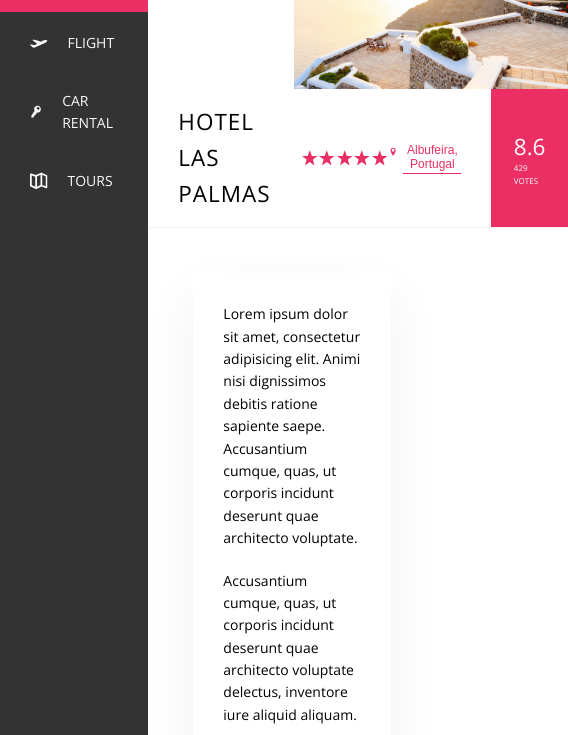
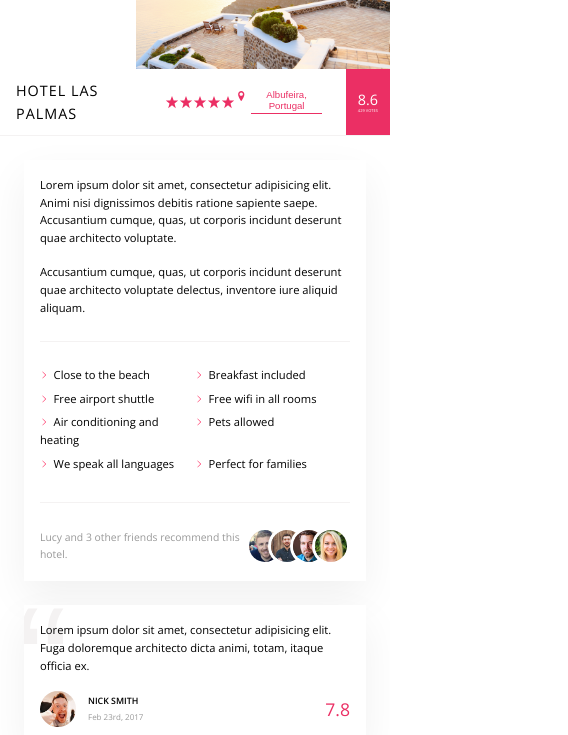
Before and after one commit to bradripple/Trillo, a plain HTML site: page starter/index.html in a window 390 px wide. Shown: the part 225-960 px from the top of the page, 568 px wide, since content can reach past the window. Drawn offline with nearby package versions, Linux system fonts and the light colour scheme.

Commit message:
Completed media queries part 1 and part 2

```diff
--- a/starter/css/style.css
+++ b/starter/css/style.css
@@ -42,6 +42,9 @@ Grey dark 3: #999
 html {
   box-sizing: border-box;
   font-size: 62.5%; }
+  @media only screen and (max-width: 68.75em) {
+    html {
+      font-size: 50%; } }
 
 body {
   font-family: 'Open Sans', sans-serif;
@@ -59,6 +62,11 @@ body {
   background-color: var(--color-grey-light-1);
   box-shadow: var(--shadow-dark);
   min-height: 50rem; }
+  @media only screen and (max-width: 75em) {
+    .container {
+      margin: 0;
+      max-width: 100%;
+      width: 100%; } }
 
 .header {
   font-size: 1.4rem;
@@ -68,9 +76,17 @@ body {
   display: flex;
   justify-content: space-between;
   align-items: center; }
+  @media only screen and (max-width: 31.25em) {
+    .header {
+      flex-wrap: wrap;
+      align-content: space-around;
+      height: 10rem; } }
 
 .content {
   display: flex; }
+  @media only screen and (max-width: 56.25em) {
+    .content {
+      flex-direction: column; } }
 
 .sidebar {
   background-color: var(--color--grey-dark-1);
@@ -90,6 +106,12 @@ body {
   padding: 4.5rem;
   background-color: var(--color--grey-light-1);
   border-bottom: var(--line); }
+  @media only screen and (max-width: 56.25em) {
+    .detail {
+      padding: 3rem; } }
+  @media only screen and (max-width: 37.5em) {
+    .detail {
+      flex-direction: column; } }
 
 .description {
   background-color: #fff;
@@ -97,6 +119,14 @@ body {
   padding: 3rem;
   flex: 0 0 60%;
   margin-right: 4.5rem; }
+  @media only screen and (max-width: 56.25em) {
+    .description {
+      padding: 2rem;
+      margin-right: 3rem; } }
+  @media only screen and (max-width: 37.5em) {
+    .description {
+      margin-right: 0;
+      margin-bottom: 3rem; } }
 
 .user-reviews {
   flex: 1;
@@ -113,6 +143,11 @@ body {
   display: flex;
   align-items: center;
   justify-content: center; }
+  @media only screen and (max-width: 31.25em) {
+    .search {
+      order: 1;
+      flex: 0 0 100%;
+      background-color: var(--color-grey-light-2); } }
   .search__input {
     font-family: inherit;
     font-size: inherit;
@@ -186,10 +221,20 @@ body {
   font-size: 1.4rem;
   list-style: none;
   margin-top: 3.5rem; }
+  @media only screen and (max-width: 56.25em) {
+    .side-nav {
+      display: flex;
+      margin: 0; } }
   .side-nav__item {
     position: relative; }
     .side-nav__item:not(:last-child) {
       margin-bottom: .5rem; }
+      @media only screen and (max-width: 56.25em) {
+        .side-nav__item:not(:last-child) {
+          margin: 0; } }
+    @media only screen and (max-width: 56.25em) {
+      .side-nav__item {
+        flex: 1; } }
   .side-nav__item::before {
     content: "";
     position: absolute;
@@ -215,17 +260,34 @@ body {
     z-index: 10;
     display: flex;
     align-items: center; }
+    @media only screen and (max-width: 56.25em) {
+      .side-nav__link:link, .side-nav__link:visited {
+        justify-content: center;
+        padding: 2rem; } }
+    @media only screen and (max-width: 37.5em) {
+      .side-nav__link:link, .side-nav__link:visited {
+        flex-direction: column;
+        padding: 1.5rem .5rem; } }
   .side-nav__icon {
     height: 1.75rem;
     width: 1.75rem;
     margin-right: 2rem;
     fill: currentColor; }
+    @media only screen and (max-width: 37.5em) {
+      .side-nav__icon {
+        margin-right: 0;
+        margin-bottom: 7px;
+        width: 1.5rem;
+        height: 1.5rem; } }
 
 .legal {
   font-size: 1.2rem;
   color: var(--color-grey-light-4);
   text-align: center;
   padding: 2.5rem; }
+  @media only screen and (max-width: 56.25em) {
+    .legal {
+      display: none; } }
 
 .gallery {
   display: flex; }
@@ -243,6 +305,10 @@ body {
     text-transform: uppercase;
     letter-spacing: 1px;
     padding: 1.5rem 3rem; }
+    @media only screen and (max-width: 37.5em) {
+      .overview__heading {
+        font-size: 1.8rem;
+        padding: 1.25rem 2rem; } }
   .overview__stars {
     margin-right: auto;
     display: flex; }
@@ -266,13 +332,22 @@ body {
     flex-direction: column;
     align-items: center;
     justify-content: center; }
+    @media only screen and (max-width: 37.5em) {
+      .overview__rating {
+        padding: 0 1.5rem; } }
   .overview__rating-average {
     font-size: 2.25rem;
     font-weight: 300;
     margin-bottom: -3px; }
+    @media only screen and (max-width: 37.5em) {
+      .overview__rating-average {
+        font-size: 1.8rem; } }
   .overview__rating-count {
     font-size: .8rem;
     text-transform: uppercase; }
+    @media only screen and (max-width: 37.5em) {
+      .overview__rating-count {
+        font-size: .5rem; } }
 
 .btn-inline {
   border: none;
@@ -337,6 +412,8 @@ body {
   align-items: center; }
   .recommend__count {
     margin-right: auto; }
+  .recommend__friends {
+    display: flex; }
   .recommend__photo {
     box-sizing: content-box;
     height: 4rem;
@@ -344,7 +421,7 @@ body {
     border-radius: 50%;
     border: 3px solid #fff; }
     .recommend__photo:not(:last-child) {
-      margin-right: -1.5rem; }
+      margin-right: -2rem; }
 
 .review {
   background-color: #fff;
@@ -353,6 +430,10 @@ body {
   margin-bottom: 3.5rem;
   position: relative;
   overflow: hidden; }
+  @media only screen and (max-width: 56.25em) {
+    .review {
+      padding: 2rem;
+      margin-bottom: 3rem; } }
   .review__text {
     z-index: 10;
     position: relative; }
@@ -394,6 +475,9 @@ body {
   padding: 3.5rem 0;
   text-align: center;
   flex-basis: 100%; }
+  @media only screen and (max-width: 56.25em) {
+    .cta {
+      padding: 2.5rem 0; } }
   .cta__book-now {
     font-size: 2rem;
     font-weight: 300;
--- a/starter/sass/_base.scss
+++ b/starter/sass/_base.scss
@@ -36,6 +36,12 @@ Grey dark 3: #999
     --line: 1px solid var(--color-grey-light-2);
 }
 
+$bp-largest: 75em;       // 1200px
+$bp-large: 68.75em;      // 1100px
+$bp-medium: 56.25em;     // 900px
+$bp-small: 37.5em;       // 600px
+$bp-smallest: 31.25em;   // 500px
+
 * {
     margin: 0;
     padding: 0;
@@ -50,6 +56,10 @@ Grey dark 3: #999
 html {
     box-sizing: border-box;
     font-size: 62.5%; // 1rem = 10px 10px/16px = 62.5%
+
+    @media only screen and (max-width: $bp-large) {
+        font-size: 50%;
+    }
 }
 
 body {
--- a/starter/sass/_components.scss
+++ b/starter/sass/_components.scss
@@ -13,6 +13,12 @@
     display: flex;
     align-items: center;
     justify-content: center;
+
+    @media only screen and (max-width: $bp-smallest) {
+        order: 1;
+        flex: 0 0 100%;
+        background-color: var(--color-grey-light-2);
+    }
 
     &__input {
         font-family: inherit;
@@ -123,11 +129,24 @@
     list-style: none;
     margin-top: 3.5rem;
 
+    @media only screen and (max-width: $bp-medium) {
+        display: flex;
+        margin: 0;
+    }
+
     &__item {
         position: relative;
 
         &:not(:last-child) {
             margin-bottom: .5rem;
+
+            @media only screen and (max-width: $bp-medium) {
+                margin: 0;
+            }
+        }
+
+        @media only screen and (max-width: $bp-medium) {
+            flex: 1;
         }
     }
 
@@ -167,6 +186,16 @@
 
         display: flex;
         align-items: center;
+
+        @media only screen and (max-width: $bp-medium) {
+            justify-content: center;
+            padding: 2rem;
+        }
+
+        @media only screen and (max-width: $bp-small) {
+            flex-direction: column;
+            padding: 1.5rem .5rem;
+        }
     }
 
     &__icon {
@@ -174,6 +203,13 @@
         width: 1.75rem;
         margin-right: 2rem;
         fill: currentColor;
+
+        @media only screen and (max-width: $bp-small) {
+            margin-right: 0;
+            margin-bottom: 7px;
+            width: 1.5rem;
+            height: 1.5rem;
+        }
     }
 }
 
@@ -184,6 +220,10 @@
     color: var(--color-grey-light-4);
     text-align: center;
     padding: 2.5rem;
+
+    @media only screen and (max-width: $bp-medium) {
+        display: none;
+    }
 }
 
 //////////////////////////////////////
@@ -211,6 +251,11 @@
         text-transform: uppercase;
         letter-spacing: 1px;
         padding: 1.5rem 3rem;
+
+        @media only screen and (max-width: $bp-small) {
+            font-size: 1.8rem;
+            padding: 1.25rem 2rem;
+        }
     }
 
     &__stars {
@@ -248,17 +293,29 @@
         flex-direction: column;
         align-items: center;
         justify-content: center;
+
+        @media only screen and (max-width: $bp-small) {
+            padding: 0 1.5rem;
+        }
     }
 
     &__rating-average {
         font-size: 2.25rem;
         font-weight: 300;
         margin-bottom: -3px;
+
+        @media only screen and (max-width: $bp-small) {
+            font-size: 1.8rem;
+        }
     }
 
     &__rating-count {
         font-size: .8rem;
         text-transform: uppercase;
+
+        @media only screen and (max-width: $bp-small) {
+            font-size: .5rem;
+        }
     }
 }
 
@@ -369,7 +426,7 @@
     }
 
     &__friends {
-
+        display: flex;
     }
 
     &__photo {
@@ -380,7 +437,7 @@
         border: 3px solid #fff;
 
         &:not(:last-child) {
-            margin-right: -1.5rem;
+            margin-right: -2rem;
         }
     }
 }
@@ -394,6 +451,11 @@
     margin-bottom: 3.5rem;
     position: relative;
     overflow: hidden;
+
+    @media only screen and (max-width: $bp-medium) {
+        padding: 2rem;
+        margin-bottom: 3rem;
+    }
 
     &__text {
         z-index: 10;
@@ -457,6 +519,10 @@
     text-align: center;
     flex-basis: 100%;
 
+    @media only screen and (max-width: $bp-medium) {
+        padding: 2.5rem 0;
+    }
+
     &__book-now {
         font-size: 2rem;
         font-weight: 300;
```
Also changed, not shown: starter/sass/_layout.scss (+34 -0 lines).
